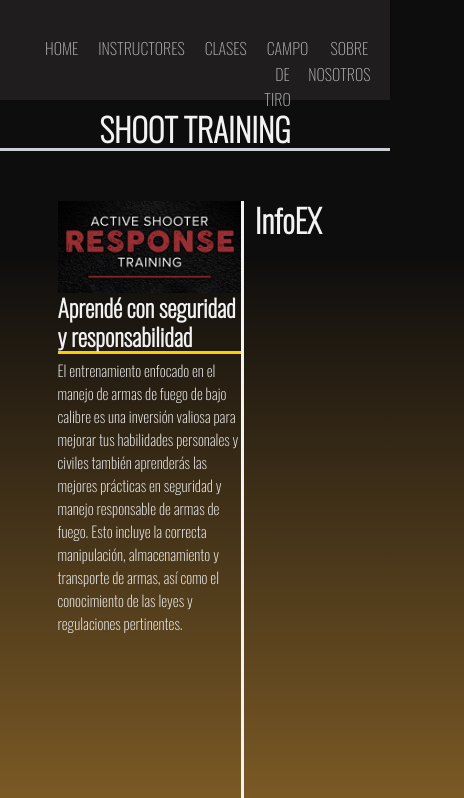
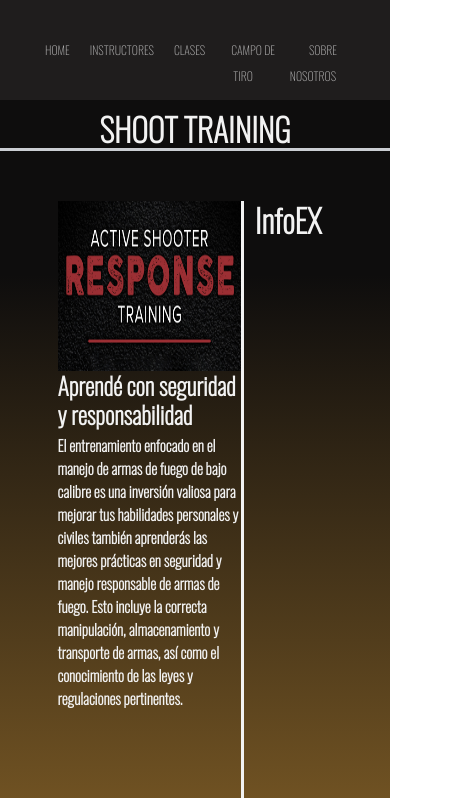
Before and after one commit to Pablo-Scharfspitz/TKMApage, a website: page PAGINAS/Campo de tiro.html in a window 390 px wide. Shown: the top 798 px of the page, 464 px wide, since content can reach past the window. Drawn offline with nearby package versions, Linux system fonts and the light colour scheme.

Commit message:
fix(responsive):Min-wax width en campo de tiro e index

```diff
--- a/SCSS/Styles.scss
+++ b/SCSS/Styles.scss
@@ -27,7 +27,7 @@ html {
       list-style: none;
       display: inline;
       a {
-        font-size: 16px;
+        font-size: 70%;
         font-weight: 500;
         font-family: "Oswald", sans-serif;
         text-decoration: none;
@@ -144,15 +144,20 @@ html {
   flex-flow: row;
 }
 
-@media only screen and (min-width: 480px) and (max-width: 800px) {
+@media only screen and (min-width: 360px) and (max-width: 800px) {
   .cardds{
     margin: 1%;
     padding: 35px;
     font-weight: lighter;
     font-size: small;
+    width: fit-content;
   }
   .container-fluid{
     align-content: center;
+    display: block;
+  }
+  .para{
+    font-size: 90%;
   }
   }
   .content {
@@ -384,16 +389,33 @@ h1 {
   max-width: 100%;
   height: auto;
 }
-@media only screen and (min-width: 480px) and (max-width: 800px) {
+@media only screen and (min-width: 360px) and (max-width: 800px) {
   .imgshooter{max-width: 100%;
   height: 170px;}
 .container-fluid{
   display: flex;
   flex-flow: column;
 }
+.fw-bold{
+  border: none;
+}
 .fs-3{
 font-weight:bold;
 text-align: left;
+}
+.shotcontent{
+  height: 600px;
+}
+.container {
+  display: grid;
+  /* grid-template-columns: 1fr; */
+  grid-template-rows: 1fr 1fr;
+  gap: 0px 0px;
+  grid-auto-flow: row;
+  grid-template-areas:
+      "shotcontent shotcontent extrainfo"
+      "shotcontent shotcontent extrainfo"
+      "securityinfo securityinfo extrainfo";
 }
 }
 /* revisar */
```
Also changed, not shown: CSS/styles.css, 1 other file.
